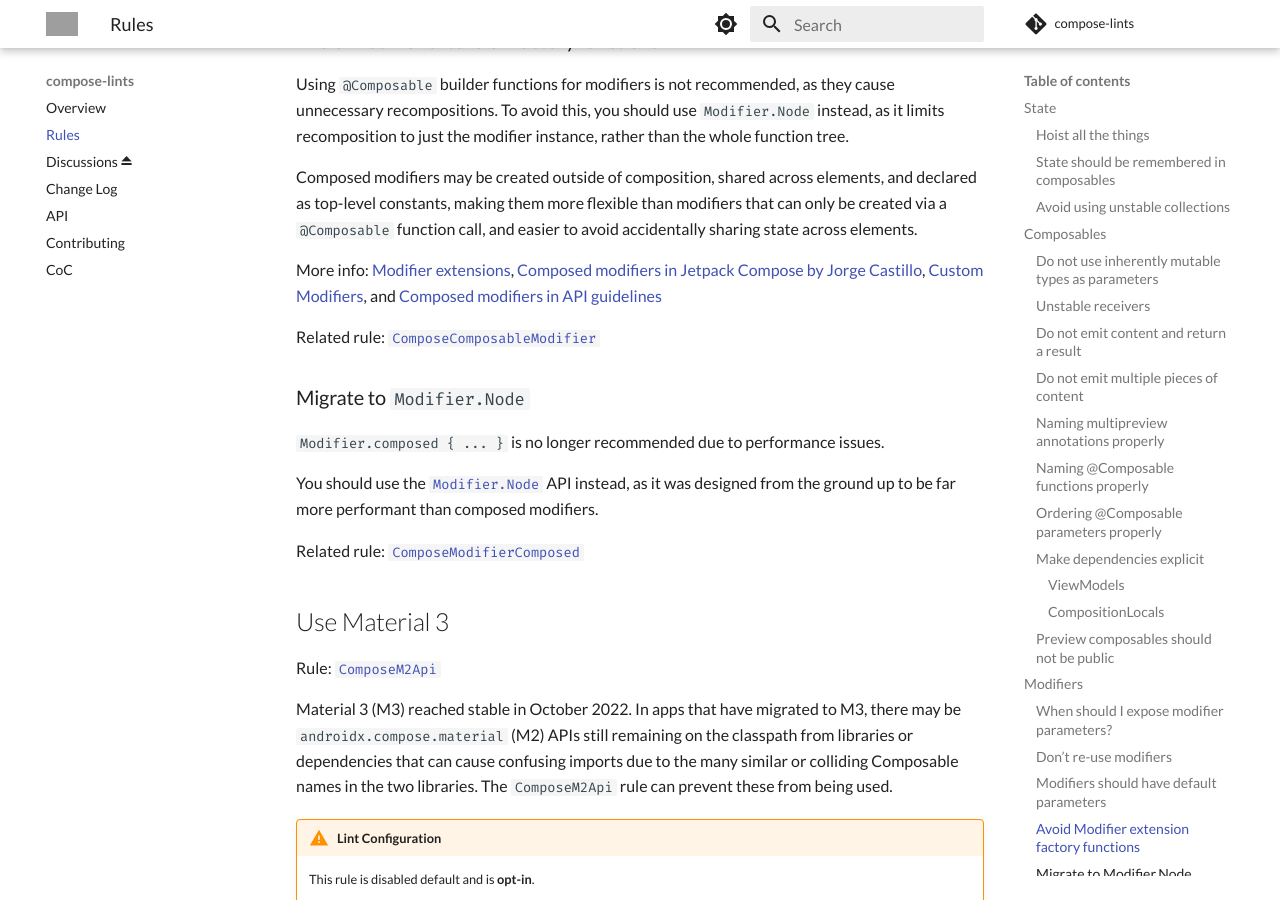
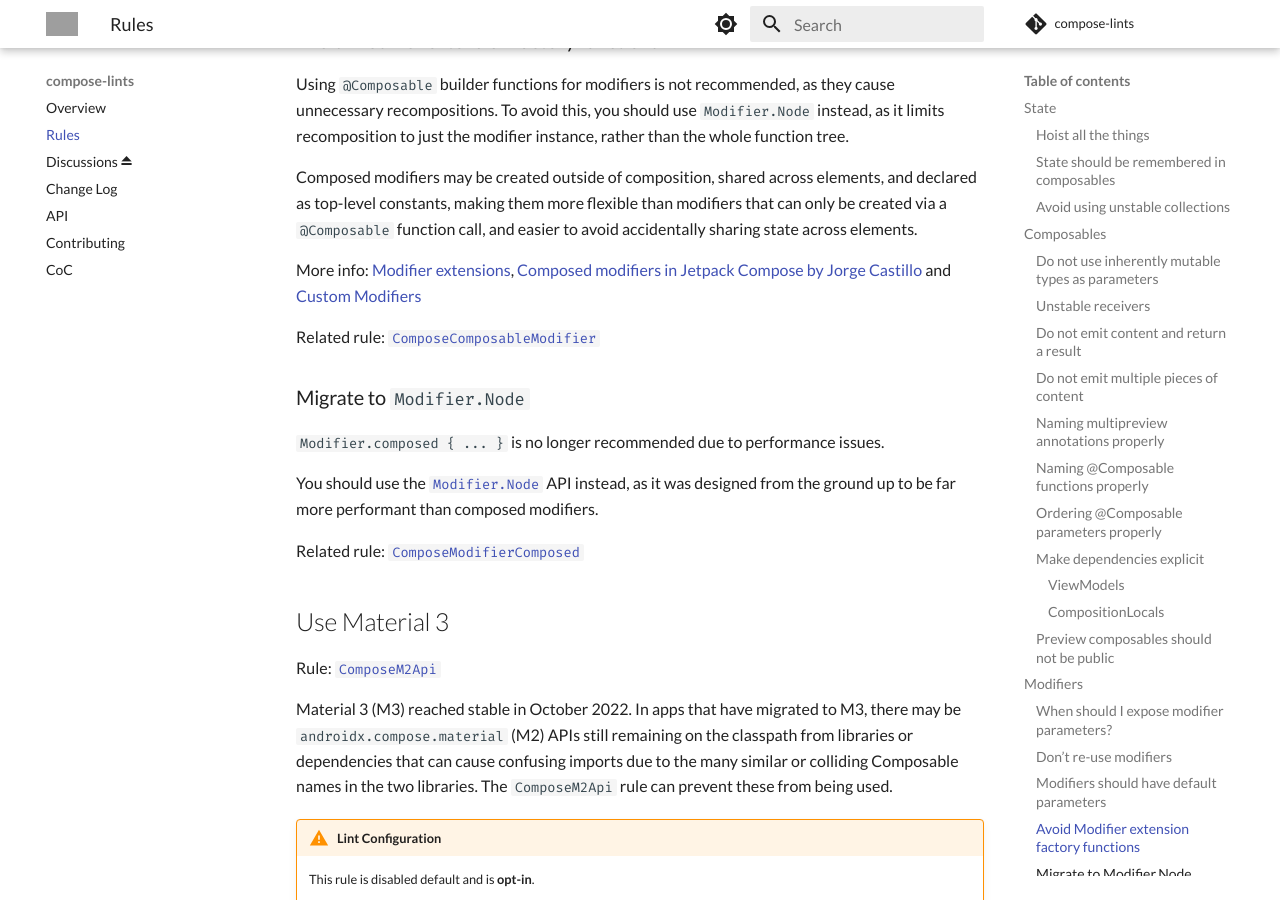
Before and after one commit to slackhq/compose-lints, an MkDocs documentation site: the page built from docs/rules.md, in a window 1280 px wide and 900 px high, scrolled down 8408 px. Built offline with MkDocs 1.6.1 and Material for MkDocs 9.7.7, drawn with Linux system fonts in a browser that asks for light colours; comment, search, counter and statistics services are not loaded; grey boxes are pictures that could not be loaded.

Commit message:
Remove broken link to Modifier.composed{} (#306)
Modifier.composed {} section has been removed from the Compose API guidelines

```diff
--- a/docs/rules.md
+++ b/docs/rules.md
@@ -314,7 +314,7 @@ Using `@Composable` builder functions for modifiers is not recommended, as they
 
 Composed modifiers may be created outside of composition, shared across elements, and declared as top-level constants, making them more flexible than modifiers that can only be created via a `@Composable` function call, and easier to avoid accidentally sharing state across elements.
 
-More info: [Modifier extensions](https://developer.android.com/reference/kotlin/androidx/compose/ui/package-summary#extension-functions), [Composed modifiers in Jetpack Compose by Jorge Castillo](https://jorgecastillo.dev/composed-modifiers-in-jetpack-compose), [Custom Modifiers](https://developer.android.com/jetpack/compose/custom-modifiers), and [Composed modifiers in API guidelines](https://github.com/androidx/androidx/blob/androidx-main/compose/docs/compose-api-guidelines.md#composed-modifiers)
+More info: [Modifier extensions](https://developer.android.com/reference/kotlin/androidx/compose/ui/package-summary#extension-functions), [Composed modifiers in Jetpack Compose by Jorge Castillo](https://jorgecastillo.dev/composed-modifiers-in-jetpack-compose) and [Custom Modifiers](https://developer.android.com/jetpack/compose/custom-modifiers)
 
 Related rule: [`ComposeComposableModifier`](https://github.com/slackhq/compose-lints/blob/main/compose-lint-checks/src/main/java/slack/lint/compose/ModifierComposableDetector.kt)
 
```
